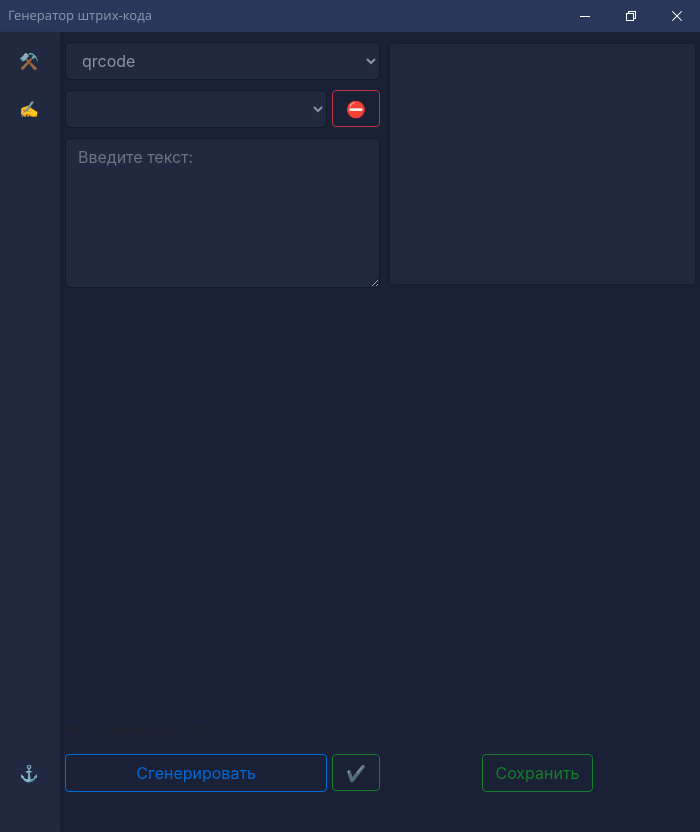
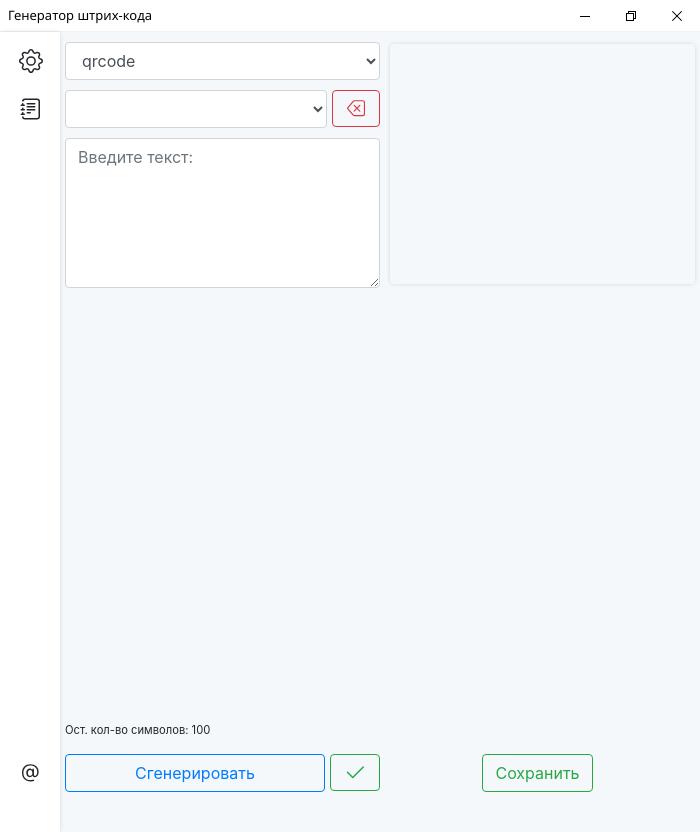
Before and after one commit to alexsbb29ru/codeGeneragtor, an Electron app: page index.html in a window 700 px wide. Drawn offline with nearby package versions, Linux system fonts and the light colour scheme; no server answers.

Commit message:
Change icons

```diff
--- a/css/customBtn.css
+++ b/css/customBtn.css
@@ -1,7 +1,13 @@
 .c-btn {
+  font-size: x-large;
+  cursor: pointer;
+  user-select: none;
   background-color: transparent;
   border: 1px solid transparent;
-  padding: 0.375rem 0.75rem;
+  display: flex;
+  justify-content: center;
+  align-items: center;
+  padding: 0.4rem 0.3rem 1rem 0;
 }
 .c-btn:focus {
   outline: 0;
--- a/css/darkTheme.scss
+++ b/css/darkTheme.scss
@@ -37,7 +37,9 @@ main {
   box-shadow: $boxShadow;
   background-color: $form-background;
 }
-
+.left-side-button{
+  color:$font-color;
+}
 .left-side-button:hover {
   background-color: $background;
 }
--- a/css/style.css
+++ b/css/style.css
@@ -31,6 +31,7 @@ body {
   background-color: white; */
 }
 .left-side-button {
+  height: 2.3em;
   transition-duration: 0.3s;
   padding: 0px 0px 0px 6px;
   height: 40px;
@@ -143,8 +144,7 @@ body {
   text-align: left;
 }
 #removeSavedQrBtn,
-#saveQrTextButton,
-#settingsButton {
+#saveQrTextButton{
   height: 2.3em;
 }
 
--- a/index.html
+++ b/index.html
@@ -7,10 +7,10 @@
   <link rel="stylesheet" href="./css/style.css" />
   <link rel="stylesheet" href="./css/customBtn.css" />
   <link rel="stylesheet" href="./css/customTitlebar.css" />
-  <link rel="stylesheet" id="colorTheme" href="./css/darkTheme.css" />
+  <link rel="stylesheet" id="colorTheme" href="./css/lightTheme.css" />
 </head>
 
-<body class="darkBody">
+<body class="lightBody">
   <!--Первоначальная инициализация модулей-->
   <!-- <script src="~/lib/jquery/dist/jquery.min.js" onload="window.$ = window.jQuery = module.exports;"></script> -->
   <script>window.jQuery = window.$ = require('jquery')</script>
@@ -133,8 +133,8 @@
             <span id="saveFolderPath"></span>
           </div>
           <div class="modal-footer">
-            <button type="button" id="denyFileName" class="btn btn-secondary" data-dismiss="modal">Отмена</button>
-            <button type="button" id="confirmFileName" class="btn btn-primary">ОК</button>
+            <button type="button" id="denyFileName" class="btn btn-outline-secondary" data-dismiss="modal">Отмена</button>
+            <button type="button" id="confirmFileName" class="btn c-btn-outline-primary">ОК</button>
           </div>
         </div>
       </div>
@@ -147,25 +147,33 @@
 
         <!--Кнопка настроек-->
         <div class="left-side-button settingsButton">
-          <button type="button" id="settingsButton" class="c-btn" title="Настройки">
-            <span>&#9874;</span>
-            <!-- <svg width="1em" height="1em" viewBox="0 0 16 16" class="bi bi-gear" fill="currentColor" xmlns="http://www.w3.org/2000/svg">
+          <div id="settingsButton" class="c-btn" title="Настройки">
+            <!-- <span>&#9874;</span> -->
+            <svg width="1em" height="1em" viewBox="0 0 16 16" class="bi bi-gear" fill="currentColor" xmlns="http://www.w3.org/2000/svg">
               <path fill-rule="evenodd" d="M8.837 1.626c-.246-.835-1.428-.835-1.674 0l-.094.319A1.873 1.873 0 0 1 4.377 3.06l-.292-.16c-.764-.415-1.6.42-1.184 1.185l.159.292a1.873 1.873 0 0 1-1.115 2.692l-.319.094c-.835.246-.835 1.428 0 1.674l.319.094a1.873 1.873 0 0 1 1.115 2.693l-.16.291c-.415.764.42 1.6 1.185 1.184l.292-.159a1.873 1.873 0 0 1 2.692 1.116l.094.318c.246.835 1.428.835 1.674 0l.094-.319a1.873 1.873 0 0 1 2.693-1.115l.291.16c.764.415 1.6-.42 1.184-1.185l-.159-.291a1.873 1.873 0 0 1 1.116-2.693l.318-.094c.835-.246.835-1.428 0-1.674l-.319-.094a1.873 1.873 0 0 1-1.115-2.692l.16-.292c.415-.764-.42-1.6-1.185-1.184l-.291.159A1.873 1.873 0 0 1 8.93 1.945l-.094-.319zm-2.633-.283c.527-1.79 3.065-1.79 3.592 0l.094.319a.873.873 0 0 0 1.255.52l.292-.16c1.64-.892 3.434.901 2.54 2.541l-.159.292a.873.873 0 0 0 .52 1.255l.319.094c1.79.527 1.79 3.065 0 3.592l-.319.094a.873.873 0 0 0-.52 1.255l.16.292c.893 1.64-.902 3.434-2.541 2.54l-.292-.159a.873.873 0 0 0-1.255.52l-.094.319c-.527 1.79-3.065 1.79-3.592 0l-.094-.319a.873.873 0 0 0-1.255-.52l-.292.16c-1.64.893-3.433-.902-2.54-2.541l.159-.292a.873.873 0 0 0-.52-1.255l-.319-.094c-1.79-.527-1.79-3.065 0-3.592l.319-.094a.873.873 0 0 0 .52-1.255l-.16-.292c-.892-1.64.902-3.433 2.541-2.54l.292.159a.873.873 0 0 0 1.255-.52l.094-.319z"/>
               <path fill-rule="evenodd" d="M8 5.754a2.246 2.246 0 1 0 0 4.492 2.246 2.246 0 0 0 0-4.492zM4.754 8a3.246 3.246 0 1 1 6.492 0 3.246 3.246 0 0 1-6.492 0z"/>
-            </svg> -->
-          </button>
+            </svg>
+          </div>
         </div>
         <!--Кнопка истории-->
         <div class="left-side-button historyButton">
-          <button type="button" id="historyButton" class="c-btn" title="История">
-            <span>&#9997;</span>
-          </button>
+          <div id="historyButton" class="c-btn" title="История">
+            <!-- <span>&#9997;</span> -->
+            <svg width="1em" height="1em" viewBox="0 0 16 16" class="bi bi-journal-text" fill="currentColor" xmlns="http://www.w3.org/2000/svg">
+              <path d="M4 1h8a2 2 0 0 1 2 2v10a2 2 0 0 1-2 2H4a2 2 0 0 1-2-2h1a1 1 0 0 0 1 1h8a1 1 0 0 0 1-1V3a1 1 0 0 0-1-1H4a1 1 0 0 0-1 1H2a2 2 0 0 1 2-2z"/>
+              <path d="M2 5v-.5a.5.5 0 0 1 1 0V5h.5a.5.5 0 0 1 0 1h-2a.5.5 0 0 1 0-1H2zm0 3v-.5a.5.5 0 0 1 1 0V8h.5a.5.5 0 0 1 0 1h-2a.5.5 0 0 1 0-1H2zm0 3v-.5a.5.5 0 0 1 1 0v.5h.5a.5.5 0 0 1 0 1h-2a.5.5 0 0 1 0-1H2z"/>
+              <path fill-rule="evenodd" d="M5 10.5a.5.5 0 0 1 .5-.5h2a.5.5 0 0 1 0 1h-2a.5.5 0 0 1-.5-.5zm0-2a.5.5 0 0 1 .5-.5h5a.5.5 0 0 1 0 1h-5a.5.5 0 0 1-.5-.5zm0-2a.5.5 0 0 1 .5-.5h5a.5.5 0 0 1 0 1h-5a.5.5 0 0 1-.5-.5zm0-2a.5.5 0 0 1 .5-.5h5a.5.5 0 0 1 0 1h-5a.5.5 0 0 1-.5-.5z"/>
+            </svg>
+          </div>
         </div>
         <!--Кнопка о приложении-->
         <div class="left-side-button contactButton">
-          <button type="button" id="contactButton" class="c-btn side-buttons" title="О приложении">
-            <span>&#9875;</span>
-          </button>
+          <div id="contactButton" class="c-btn" title="О приложении">
+            <!-- <span>&#9875;</span> -->
+            <svg width="1em" height="1em" viewBox="0 0 16 16" class="bi bi-at" fill="currentColor" xmlns="http://www.w3.org/2000/svg">
+              <path fill-rule="evenodd" d="M13.106 7.222c0-2.967-2.249-5.032-5.482-5.032-3.35 0-5.646 2.318-5.646 5.702 0 3.493 2.235 5.708 5.762 5.708.862 0 1.689-.123 2.304-.335v-.862c-.43.199-1.354.328-2.29.328-2.926 0-4.813-1.88-4.813-4.798 0-2.844 1.921-4.881 4.594-4.881 2.735 0 4.608 1.688 4.608 4.156 0 1.682-.554 2.769-1.416 2.769-.492 0-.772-.28-.772-.76V5.206H8.923v.834h-.11c-.266-.595-.881-.964-1.6-.964-1.4 0-2.378 1.162-2.378 2.823 0 1.737.957 2.906 2.379 2.906.8 0 1.415-.39 1.709-1.087h.11c.081.67.703 1.148 1.503 1.148 1.572 0 2.57-1.415 2.57-3.643zm-7.177.704c0-1.197.54-1.907 1.456-1.907.93 0 1.524.738 1.524 1.907S8.308 9.84 7.371 9.84c-.895 0-1.442-.725-1.442-1.914z"/>
+            </svg>
+          </div>
         </div>
       </div>
 
@@ -193,7 +201,12 @@
           <div class="fav-del-btn">
             <button type="button" id="removeSavedQrBtn" class="btn c-btn-outline-danger"
               title="Удалить сохраненный QR-код из избранного">
-              <span>&#9940;</span>
+              <!-- <span>&#9940;</span> -->
+              <svg width="1.15em" height="1.15em" viewBox="0 0 16 16" class="bi bi-backspace" fill="currentColor" xmlns="http://www.w3.org/2000/svg">
+                <path fill-rule="evenodd" d="M6.603 2h7.08a1 1 0 0 1 1 1v10a1 1 0 0 1-1 1h-7.08a1 1 0 0 1-.76-.35L1 8l4.844-5.65A1 1 0 0 1 6.603 2zm7.08-1a2 2 0 0 1 2 2v10a2 2 0 0 1-2 2h-7.08a2 2 0 0 1-1.519-.698L.241 8.65a1 1 0 0 1 0-1.302L5.084 1.7A2 2 0 0 1 6.603 1h7.08z"/>
+                <path fill-rule="evenodd" d="M5.83 5.146a.5.5 0 0 0 0 .708l5 5a.5.5 0 0 0 .707-.708l-5-5a.5.5 0 0 0-.708 0z"/>
+                <path fill-rule="evenodd" d="M11.537 5.146a.5.5 0 0 1 0 .708l-5 5a.5.5 0 0 1-.708-.708l5-5a.5.5 0 0 1 .707 0z"/>
+              </svg>
             </button>
           </div>
         </div>
@@ -229,7 +242,10 @@
           <div class="left-footer-save-btn">
             <button type="button" id="saveQrTextButton" class="btn c-btn-outline-success"
               title="Сохранить QR-код в избранное">
-              <span>&#10004;</span>
+              <!-- <span>&#10004;</span> -->
+              <svg width="1.5em" height="1.5em" viewBox="0 0 16 16" class="bi bi-check2" fill="currentColor" xmlns="http://www.w3.org/2000/svg">
+                <path fill-rule="evenodd" d="M13.854 3.646a.5.5 0 0 1 0 .708l-7 7a.5.5 0 0 1-.708 0l-3.5-3.5a.5.5 0 1 1 .708-.708L6.5 10.293l6.646-6.647a.5.5 0 0 1 .708 0z"/>
+              </svg>
             </button>
           </div>
         </div>
```
Also changed, not shown: css/darkTheme.css, 1 other file.
